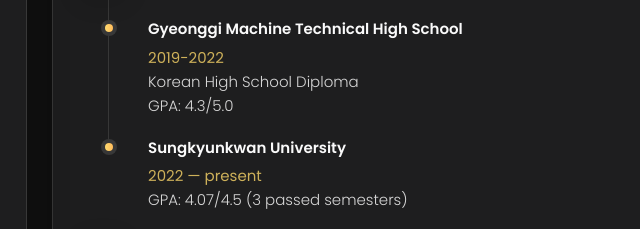
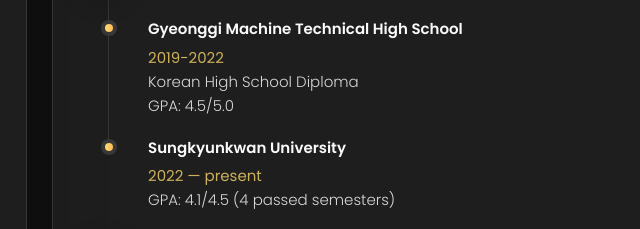
Before and after one commit to DK1603/dk1603.github.io, a plain HTML site: page index.html in a window 1280 px wide. Both pictures are taken after a click on the button "Resume". Shown: the part 243-472 px from the top of the page, 288-928 px from the left. Drawn offline with nearby package versions, Linux system fonts and the light colour scheme.

Commit message:
Update index.html

```diff
--- a/index.html
+++ b/index.html
@@ -376,7 +376,7 @@
 
               <p class="timeline-text">
                 Korean High School Diploma <br>
-                GPA: 4.3/5.0
+                GPA: 4.5/5.0
               </p>
 
             </li>
@@ -388,7 +388,7 @@
               <span>2022 — present</span>
 
               <p class="timeline-text">
-                GPA: 4.07/4.5 (3 passed semesters)
+                GPA: 4.1/4.5 (4 passed semesters)
               </p>
 
 
```
